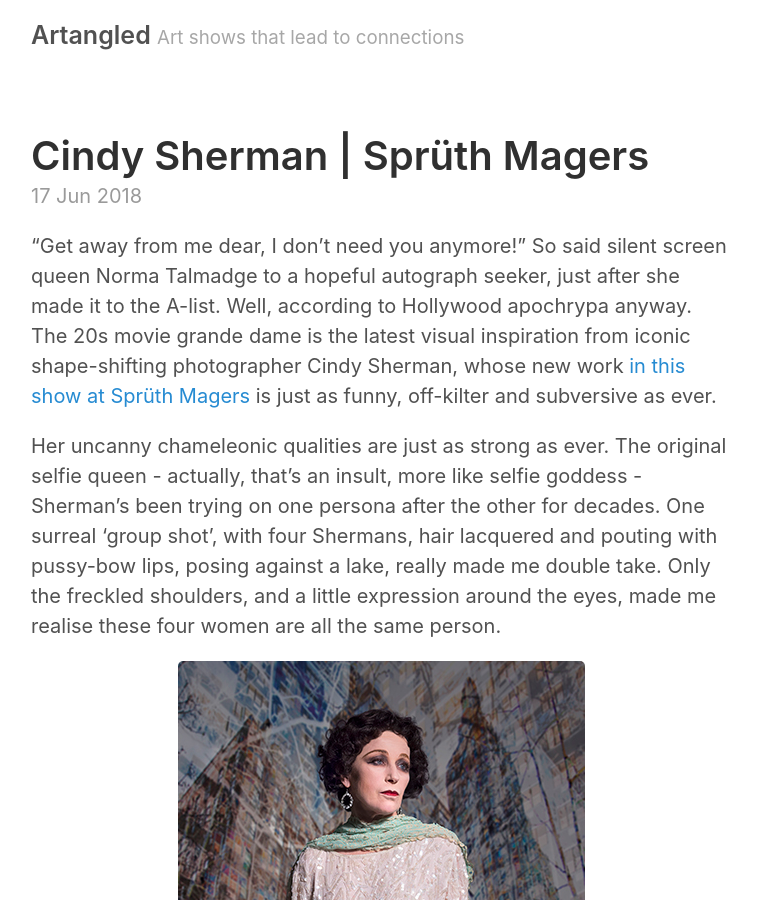
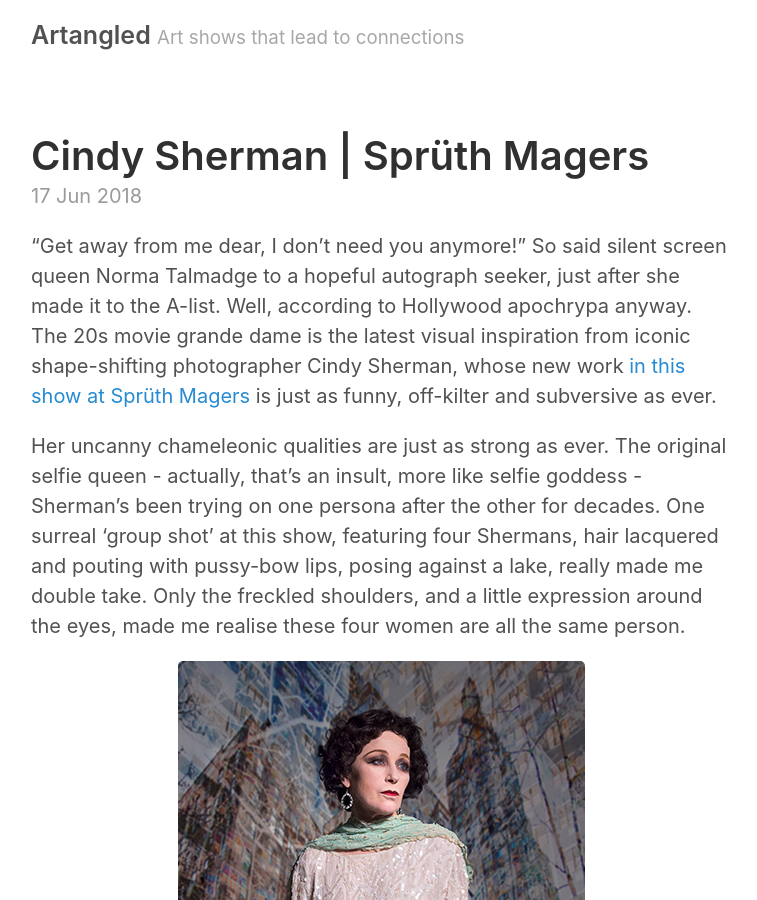
Before and after one commit to JMDKC/jmdkc.github.io, a Jekyll site: the page built from _posts/2018-06-17-sherman-spruth-magers.md, in a window 1280 px wide and 900 px high. Shown: the whole window, without its empty margins (259-1016 px from the left). Built offline with Jekyll 4.4.1, drawn with Linux system fonts in a browser that asks for light colours.

Commit message:
amended sherman post

```diff
--- a/_posts/2018-06-17-sherman-spruth-magers.md
+++ b/_posts/2018-06-17-sherman-spruth-magers.md
@@ -5,7 +5,7 @@ title: Cindy Sherman | Sprüth Magers
 
 "Get away from me dear, I don't need you anymore!" So said silent screen queen Norma Talmadge to a hopeful autograph seeker, just after she made it to the A-list. Well, according to Hollywood apochrypa anyway. The 20s movie grande dame is the latest visual inspiration from iconic shape-shifting photographer Cindy Sherman, whose new work [in this show at Sprüth Magers](http://spruethmagers.com/exhibitions/475) is just as funny, off-kilter and subversive as ever.
 
-Her uncanny chameleonic qualities are just as strong as ever. The original selfie queen - actually, that's an insult, more like selfie goddess - Sherman's been trying on one persona after the other for decades. One surreal 'group shot', with four Shermans, hair lacquered and pouting with pussy-bow lips, posing against a lake, really made me double take. Only the freckled shoulders, and a little expression around the eyes, made me realise these four women are all the same person.
+Her uncanny chameleonic qualities are just as strong as ever. The original selfie queen - actually, that's an insult, more like selfie goddess - Sherman's been trying on one persona after the other for decades. One surreal 'group shot' at this show, featuring four Shermans, hair lacquered and pouting with pussy-bow lips, posing against a lake, really made me double take. Only the freckled shoulders, and a little expression around the eyes, made me realise these four women are all the same person.
 
 ![Installation view](/Assets/sherman-spruth-magers.jpg){: .center-image }
 
```
